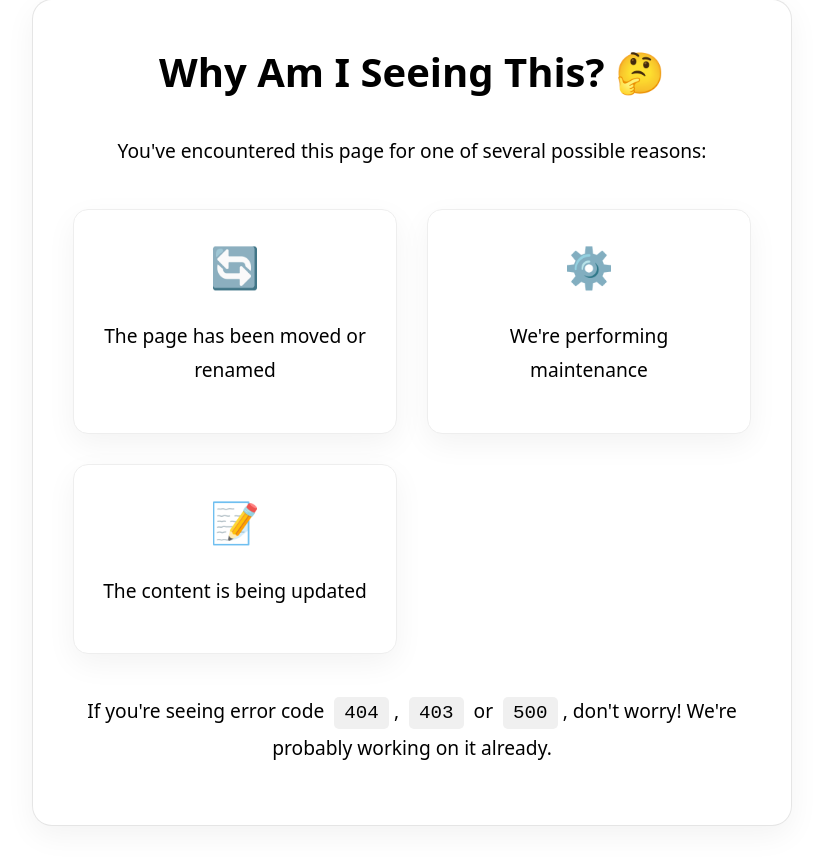
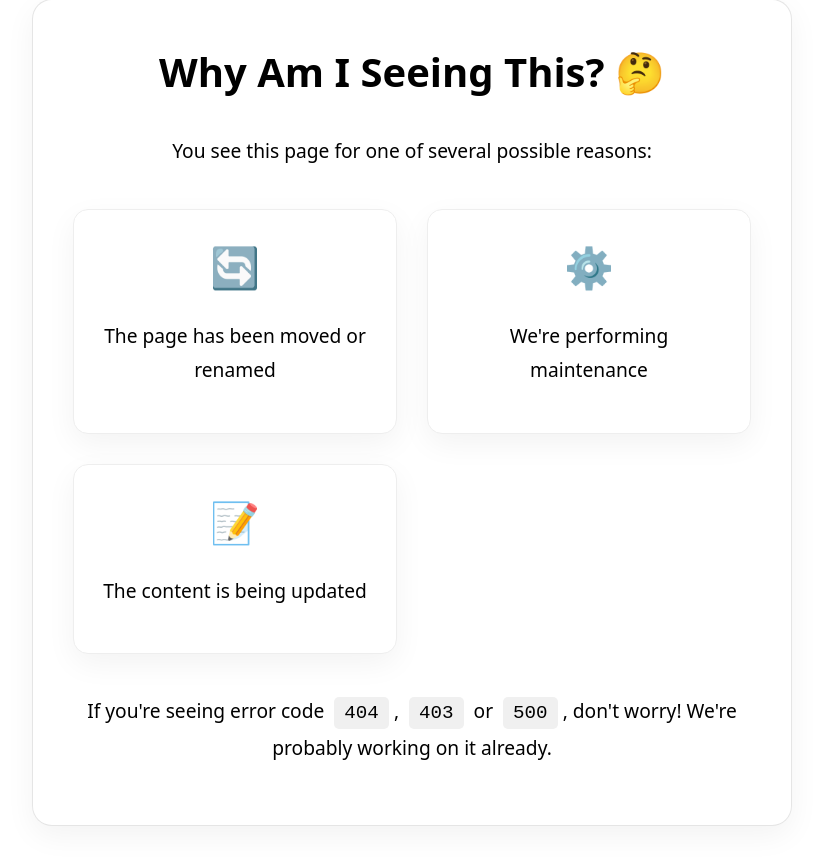
Before and after one commit to almomathis/home, a plain HTML site: page index.html in a window 1280 px wide. Shown: the part 774-1638 px from the top of the page, without its empty margins (228-1051 px from the left). Drawn offline with nearby package versions, Linux system fonts and the light colour scheme.

Commit message:
Update index.html

```diff
--- a/index.html
+++ b/index.html
@@ -323,7 +323,7 @@
 
         <section>
             <h1>Why Am I Seeing This? 🤔</h1>
-            <p>You've encountered this page for one of several possible reasons:</p>
+            <p>You see this page for one of several possible reasons:</p>
             <div class="feature-grid">
                 <div class="feature-card">
                     <div class="feature-icon">🔄</div>
```
